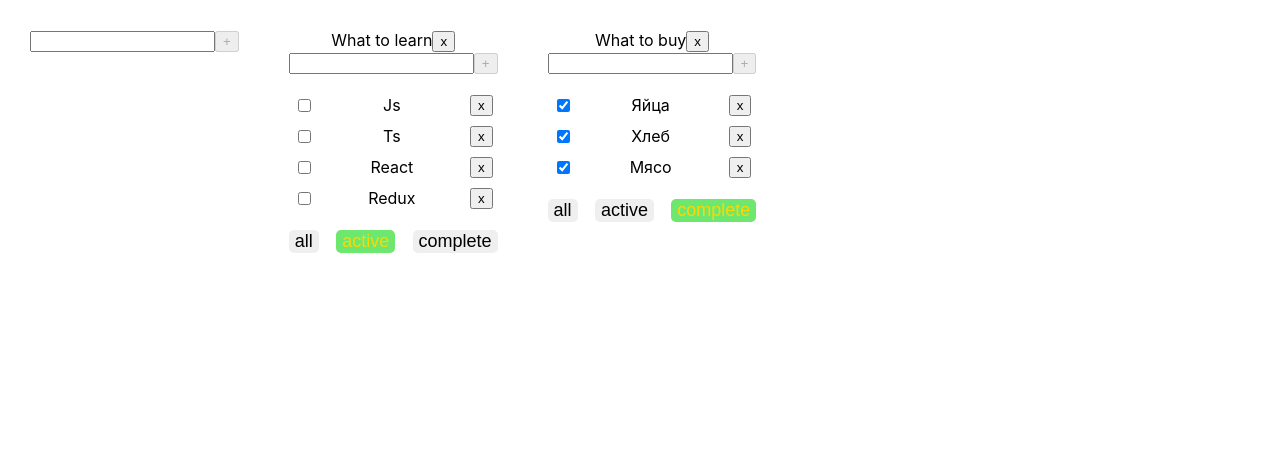
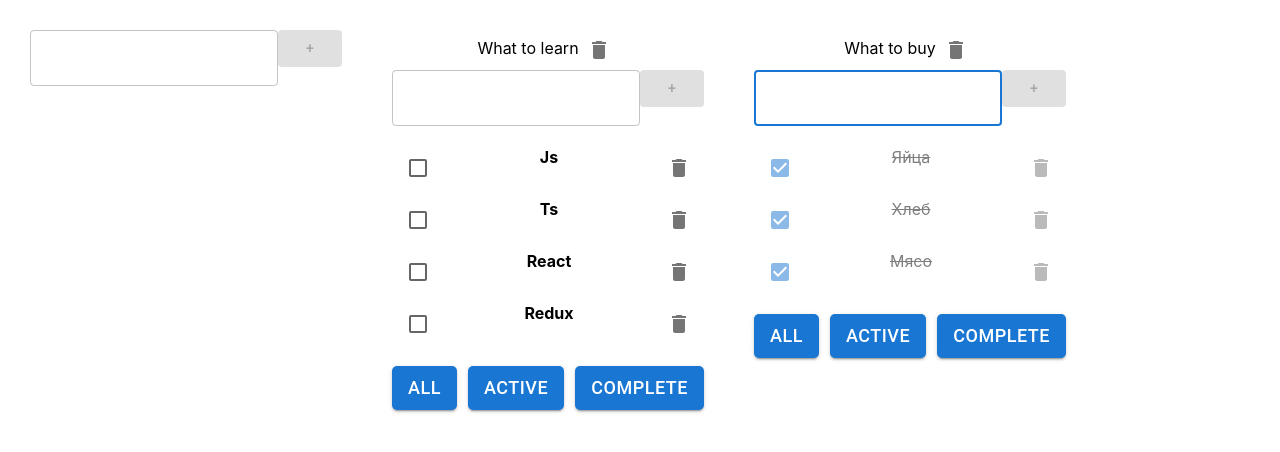
Before and after one commit to maskal2719/my-todo-again, a React (Create React App) app: page / in a window 1280 px wide. Shown: the top 452 px of the page. Built offline with nearby package versions, Linux system fonts and the light colour scheme.

Commit message:
fix: fix any bag, add material ui

```diff
--- a/src/components/SuperButton/SuperButton.tsx
+++ b/src/components/SuperButton/SuperButton.tsx
@@ -1,16 +1,18 @@
 import React, {FC} from 'react';
+import {Button, IconButton} from "@mui/material";
+import {Delete} from "@mui/icons-material";
 
 type SuperButtonPropsType = {
     btnName: string
     callBack?: () => void
     disabled?: boolean
     className?: string
-
 }
 const SuperButton : FC<SuperButtonPropsType> = ({btnName, callBack,disabled,className}) => {
     return (
-        <button className={className} disabled={disabled} onClick={callBack}>{btnName}</button>
-    );
+        btnName === 'x' ? <IconButton onClick={callBack}><Delete/></IconButton> :
+        <Button disabled={disabled} variant={"contained"} onClick={callBack}>{btnName}</Button>
+);
 };
 
 export default SuperButton;
--- a/src/components/SuperInput/SuperInput.tsx
+++ b/src/components/SuperInput/SuperInput.tsx
@@ -1,4 +1,6 @@
 import React, {ChangeEvent, DetailedHTMLProps, FC, InputHTMLAttributes, ReactNode} from 'react';
+import {TextField} from "@mui/material";
+import {Simulate} from "react-dom/test-utils";
 
 type DefaultInputPropsType = DetailedHTMLProps<InputHTMLAttributes<HTMLInputElement>,
     HTMLInputElement>
@@ -27,11 +29,14 @@ const SuperInput: FC<SuperInputTextPropsType> = ({onEnter, onChange,onChangeText
     }
 
     return (
-        <input
-            type={type}
+        <TextField
+            variant={"outlined"}
             onChange={onChangeCallback}
             onKeyPress={onKeyPressCallback}
-            {...restProps}
+            type={type}
+            value={restProps.value}
+            onBlur={restProps.onBlur}
+            autoFocus
         />
     );
 };
--- a/src/components/TasksList/TasksList.tsx
+++ b/src/components/TasksList/TasksList.tsx
@@ -3,6 +3,7 @@ import {TaskDataType} from "../../App";
 import SuperButton from "../SuperButton/SuperButton";
 import SuperInput from "../SuperInput/SuperInput";
 import EditableSpan from "../EditableSpan/EditableSpan";
+import {Checkbox} from "@mui/material";
 
 type TasksListType = {
     todoListTasks: TaskDataType[]
@@ -23,10 +24,8 @@ const TasksList: FC<TasksListType> = ({todoListTasks, removeTask, changeStatus,
             let taskStatus = task.isDone ? 'completeTask' : 'activeTask';
 
             return (
-                <li key={task.id}>
-                    {/*<input onChange={onChangeTasksStatusHandler} checked={task.isDone} type="checkbox"/>*/}
-                    <SuperInput type={"checkbox"} checked={task.isDone} onChange={onChangeTasksStatusHandler}/>
-                    {/*<span className={taskStatus}>{task.title}</span>*/}
+                <li key={task.id} className={taskStatus}>
+                    <Checkbox checked={task.isDone} onChange={onChangeTasksStatusHandler}/>
                     <EditableSpan oldTitle={task.title} callBack={(title: string) => updateTaskTitle(title, todolistId, task.id)}/>
                     <SuperButton btnName={'x'} callBack={removeTaskHandler}/>
                 </li>
```
Also changed, not shown: package.json (+4 -4 lines), src/App.tsx (+12 -2 lines), 1 other file (tests, documents, lock files or other folders).
